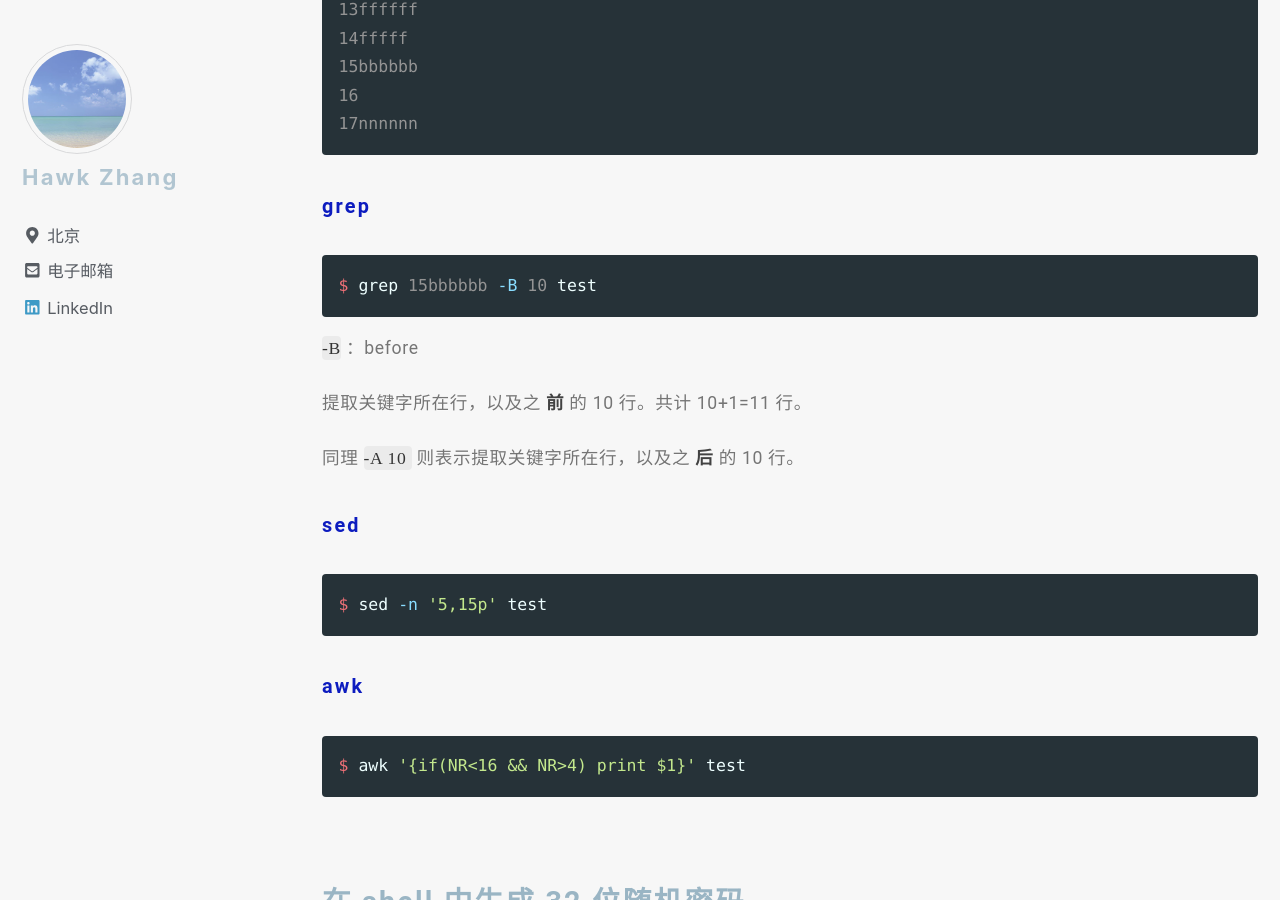
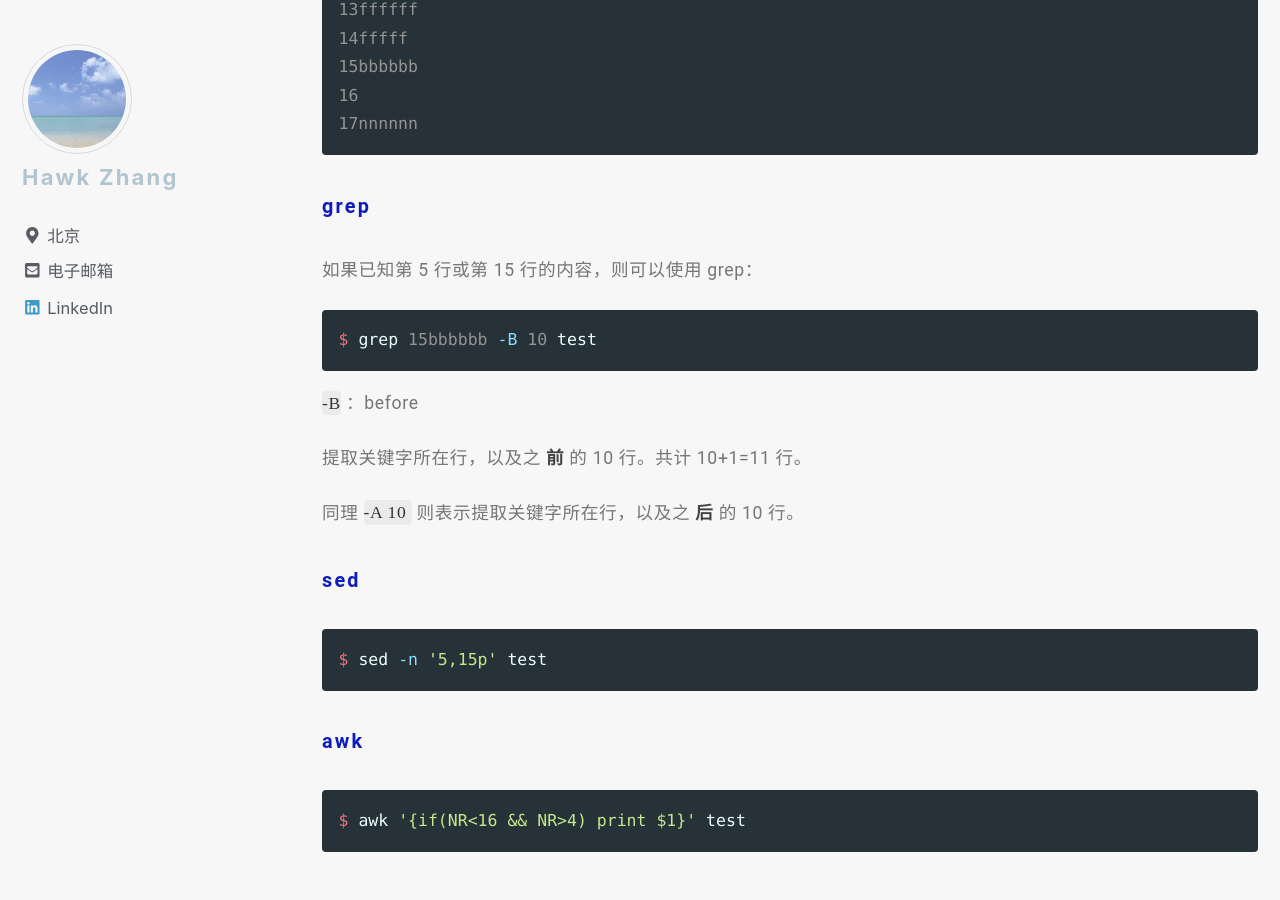
Before and after one commit to narru888/linotes_note, a Jekyll site: the page built from _posts/cheatsheet/2017-05-01-dtstream.md, in a window 1280 px wide and 900 px high, scrolled down 1498 px. Built offline with Jekyll 4.4.1, drawn with Linux system fonts in a browser that asks for light colours; nearby versions of some CDN libraries; a script that is not in the unit is left out.

Commit message:
update on 2018-12-09 19:30:01 CST

````diff
--- a/_posts/cheatsheet/2017-05-01-dtstream.md
+++ b/_posts/cheatsheet/2017-05-01-dtstream.md
@@ -44,6 +44,8 @@ $ cat test
 
 
 ##### grep
+
+如果已知第 5 行或第 15 行的内容，则可以使用 grep：
 
 ```bash
 $ grep 15bbbbbb -B 10 test
````
